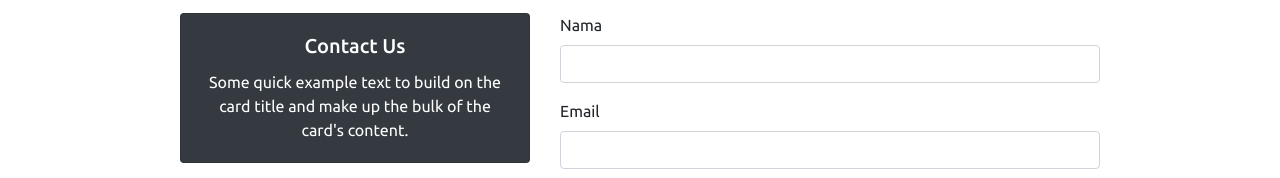
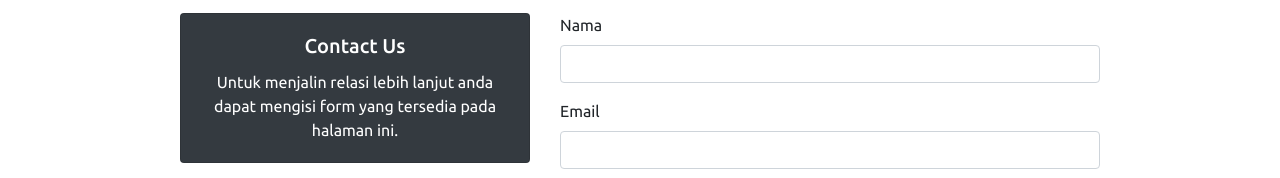
Before and after one commit to PratamaRafi/webprofile, a plain HTML site: page index.html in a window 1280 px wide. Shown: the part 1809-1987 px from the top of the page. Drawn offline with nearby package versions, Linux system fonts and the light colour scheme.

Commit message:
add  contact us

```diff
--- a/index.html
+++ b/index.html
@@ -151,7 +151,7 @@
                     <div class="card text-white bg-dark mb-3 text-center">
                         <div class="card-body">
                           <h5 class="card-title">Contact Us</h5>
-                          <p class="card-text">Some quick example text to build on the card title and make up the bulk of the card's content.</p>
+                          <p class="card-text">Untuk menjalin relasi lebih lanjut anda dapat mengisi form yang tersedia pada halaman ini.</p>
                         </div>
                     </div>
                     <ul class="list-group mb-3">
```
